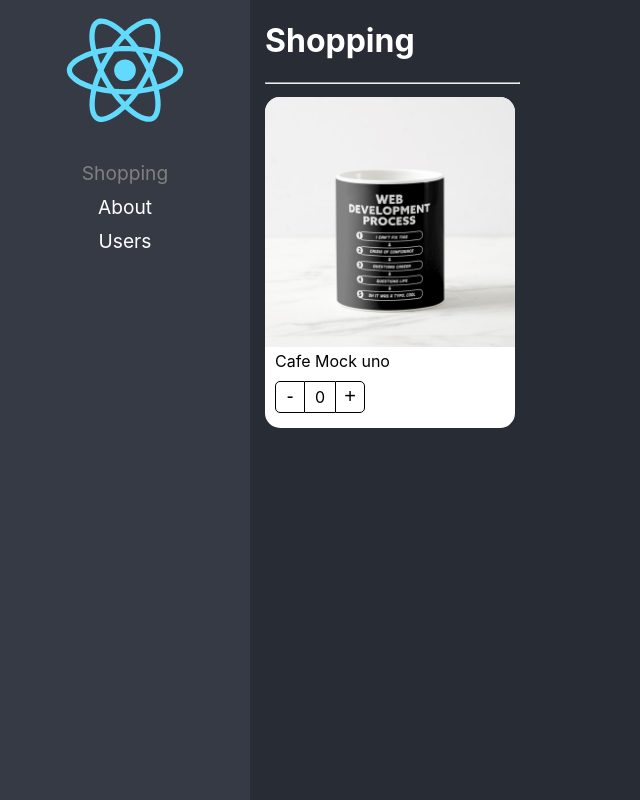
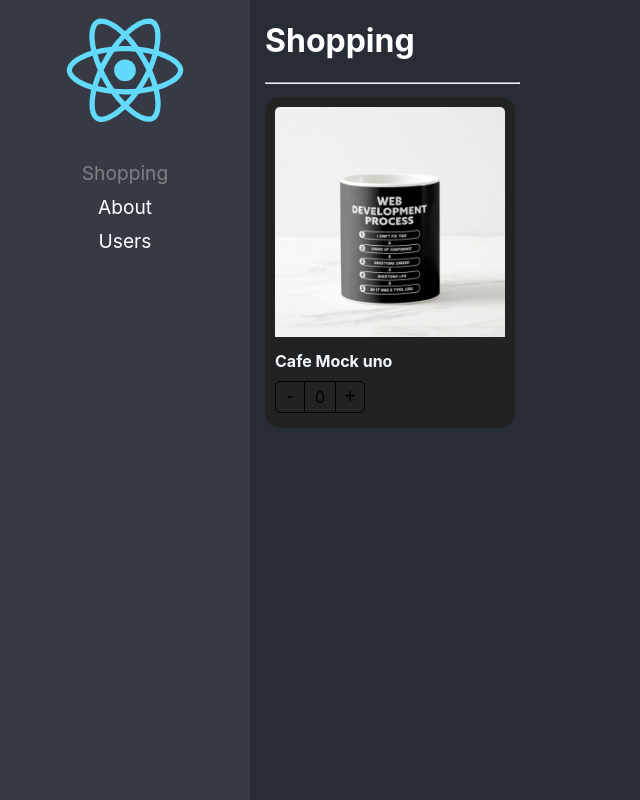
Before and after one commit to GDC94/react-advanced-concepts, a React (Vite) app: page / in a window 1280 px wide. Shown: the whole page, without its empty margins (0-640 px from the left). Built offline with nearby package versions, Linux system fonts and the light colour scheme.

Commit message:
Añadiendo extensible styles

```diff
--- a/src/02-Component-patterns/Components/ProductCard.tsx
+++ b/src/02-Component-patterns/Components/ProductCard.tsx
@@ -1,12 +1,19 @@
 import styles from "../styles/styles.module.css";
 import { useProduct } from "../Hooks/useProduct";
-import { createContext } from "react";
-import { ContextValues, ProductCardProps } from "../Interfaces/interfaces";
+import { createContext, ReactElement } from "react";
+import { ContextValues, Product } from "../Interfaces/interfaces";
+
+
+export interface ProductCardProps {
+  product: Product;
+  children: ReactElement | ReactElement[];
+  className?: string;
+}
 
 export const ProductContext = createContext({} as ContextValues);
 const { Provider } = ProductContext;
 
-export default function ProductCard({ children, product }: ProductCardProps) {
+export default function ProductCard({ children, product, className }: ProductCardProps) {
   const { count, increaseBy } = useProduct();
   return (
     <Provider
@@ -16,7 +23,7 @@ export default function ProductCard({ children, product }: ProductCardProps) {
         increaseBy,
       }}
     >
-      <div className={styles.productCard}>{children}</div>
+      <div className={ `${styles.productCard} ${className}` }>{children}</div>
     </Provider>
   );
 }
--- a/src/02-Component-patterns/Components/ProductImg.tsx
+++ b/src/02-Component-patterns/Components/ProductImg.tsx
@@ -3,10 +3,15 @@ import { ProductContext } from "./ProductCard";
 import styles from "../styles/styles.module.css";
 import noimg from "../assets/no-image.jpg";
 
-export const ProductImg = ({ img = "" }) => {
+interface ProductImgProps {
+  className?: string;
+  img?: string;
+}
+export const ProductImg = ({ img = "", className }: ProductImgProps) => {
   const { product } = useContext(ProductContext);
 
   let imgToShow: string;
+
   if (img) {
     imgToShow = img;
   } else if (product.img) {
@@ -15,7 +20,13 @@ export const ProductImg = ({ img = "" }) => {
     imgToShow = noimg;
   }
 
-  return <img className={styles.productImg} src={imgToShow} alt="Coffe" />;
+  return (
+    <img
+      className={`${styles.productImg} ${className}`}
+      src={imgToShow}
+      alt="Coffe"
+    />
+  );
 };
 
 export default ProductImg;
--- a/src/02-Component-patterns/Components/ProductTitle.tsx
+++ b/src/02-Component-patterns/Components/ProductTitle.tsx
@@ -2,10 +2,15 @@ import { useContext } from "react";
 import { ProductContext } from "./ProductCard";
 import styles from "../styles/styles.module.css";
 
-export const ProductTitle = ({ title }: { title?: string }) => {
+interface ProductTitleProps {
+  title?: string,
+  className?: string
+}
+
+export const ProductTitle = ({ title , className}: ProductTitleProps) => {
   const { product } = useContext(ProductContext);
   return (
-    <span className={styles.productDescription}>
+    <span className={ `${styles.productDescription} ${className}`}>
       {title ? title : product.title}
     </span>
   );
--- a/src/02-Component-patterns/Pages/Shopping.tsx
+++ b/src/02-Component-patterns/Pages/Shopping.tsx
@@ -3,6 +3,7 @@ import img from "../assets/coffee-mug.png";
 import ProductImg from "../Components/ProductImg";
 import { ProductTitle } from "../Components/ProductTitle";
 import { ProductBottons } from "../Components/ProductBottons";
+import '../styles/custom.css';
 
 const product = {
   id: 1,
@@ -22,9 +23,9 @@ export default function Shopping() {
           flexWrap: "wrap",
         }}
       >
-        <ProductCard product={product}>
-          <ProductImg />
-          <ProductTitle />
+        <ProductCard product={product} className='bg-dark'>
+          <ProductImg className='img' />
+          <ProductTitle className='text-white'/>
           <ProductBottons />
         </ProductCard>
       </div>
--- /dev/null
+++ b/src/02-Component-patterns/styles/custom.css
@@ -0,0 +1,13 @@
+.bg-dark {
+  background-color: rgb(34, 34, 34);
+}
+
+.text-white {
+  color: aliceblue;
+  font-weight: bold;
+}
+
+.img {
+  width: calc(100% - 20px);
+  padding: 10px;
+}
```
Also changed, not shown: src/02-Component-patterns/Interfaces/interfaces.ts (+2 -5 lines).
